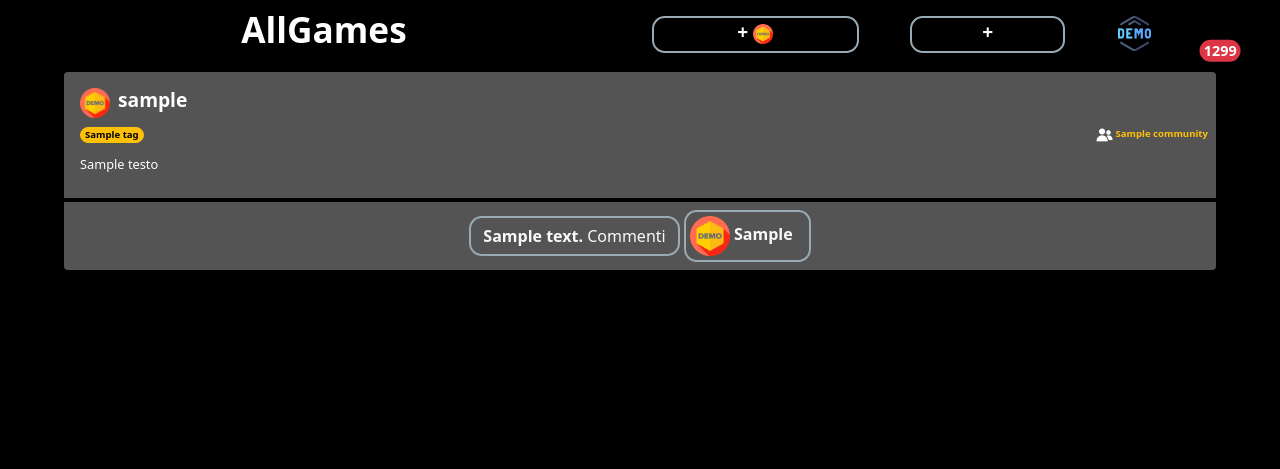
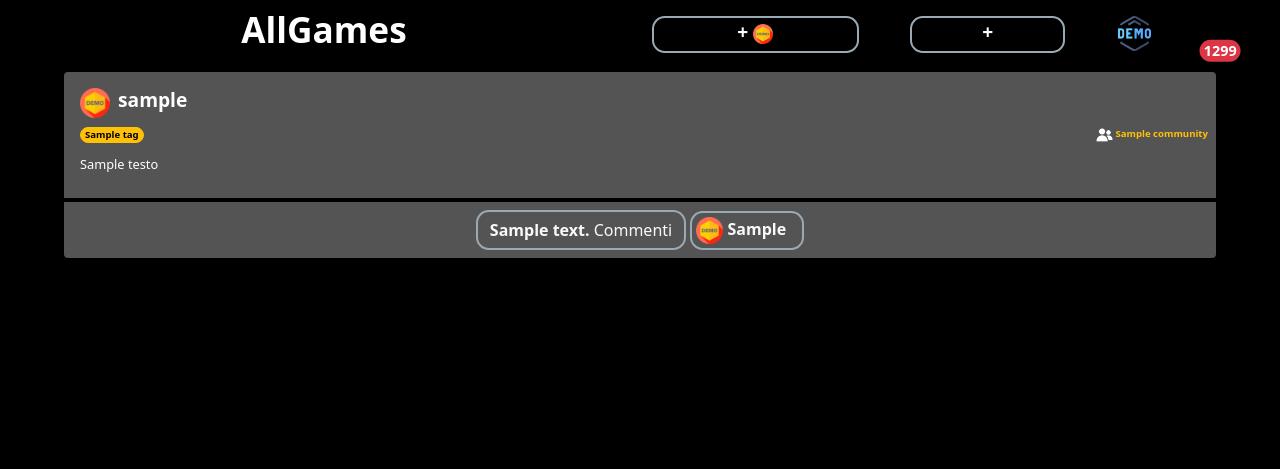
Before and after one commit to Ventus218/AllGames, a PHP site: template website/templates/index-template.php in a window 1280 px wide. Shown: the top 469 px of the page. Run offline with PHP 8.4, Linux system fonts and the light colour scheme; the template is opened without the code that fills it: most values are stand-ins (such as "Sample title", 1, 10 or a date in 2020); data that the repository does not hold is empty.

Commit message:
Fix some html/css

```diff
--- a/website/inc/css/style.css
+++ b/website/inc/css/style.css
@@ -37,11 +37,8 @@ h1 {
     background-color: rgba(0, 0, 0, 0.85);
 }
 
-.mt-6 {
+.my-6 {
     margin-top: 4.5rem;
-}
-
-.mb-6 {
     margin-bottom: 4.5rem;
 }
 
@@ -79,7 +76,7 @@ article section img {
 }
 
 article footer a img {
-    width: 27px;
+    width: 27px !important;
 }
 
 footer img{
--- a/website/templates/index-template.php
+++ b/website/templates/index-template.php
@@ -56,7 +56,7 @@
             </div>
         </div>
 
-        <div class="row mt-6 mb-6 gap-4"> <!--Don't know why my-6 is not giving the same result-->
+        <div class="row my-6">
         <!--Template post-->
 
             <?php foreach($templateParams["posts_data"] as $postData):
@@ -67,7 +67,7 @@
                 $commenti = $postData["commenti"];
                 $miPiace = $postData["mi_piace"];
             ?>
-            <div class="col-12 d-flex">
+            <div class="col-12 d-flex mb-4">
                 <article class="mx-auto">
                     <div class="bg-gray rounded-top p-3">
                         <header>
@@ -77,7 +77,7 @@
                                     <h2> <?php echo $utente->username; ?> </h2>
                                 </div>
                                 <div class="col-auto">
-                                    <p class="timestamp text-white-50"> <?php echo $post->timestamp->format('D M o H:i'); ?> </p>
+                                    <p class="timestamp text-white-50"> <?php echo $post->timestamp->format('d/m/o H:i'); ?> </p>
                                 </div>
                             </div>
                             <div class="row">
```
